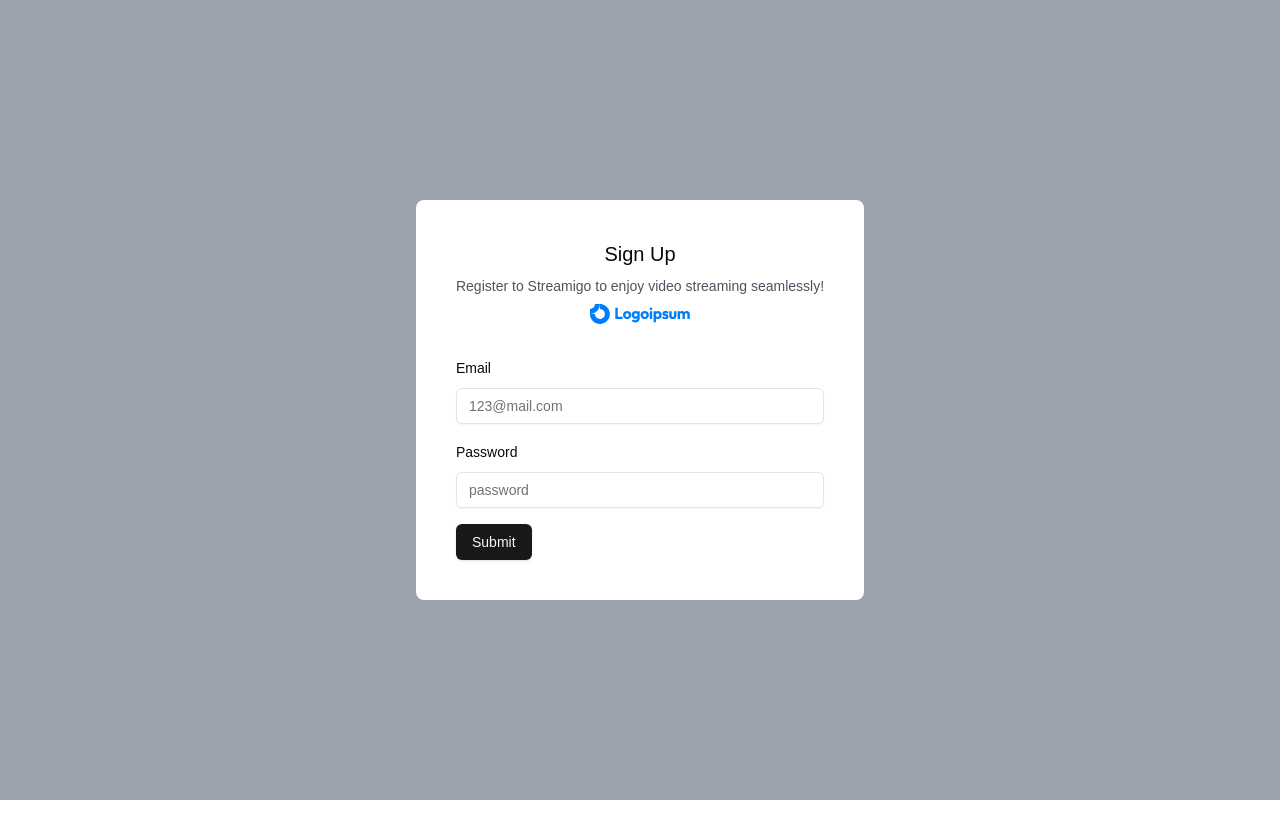
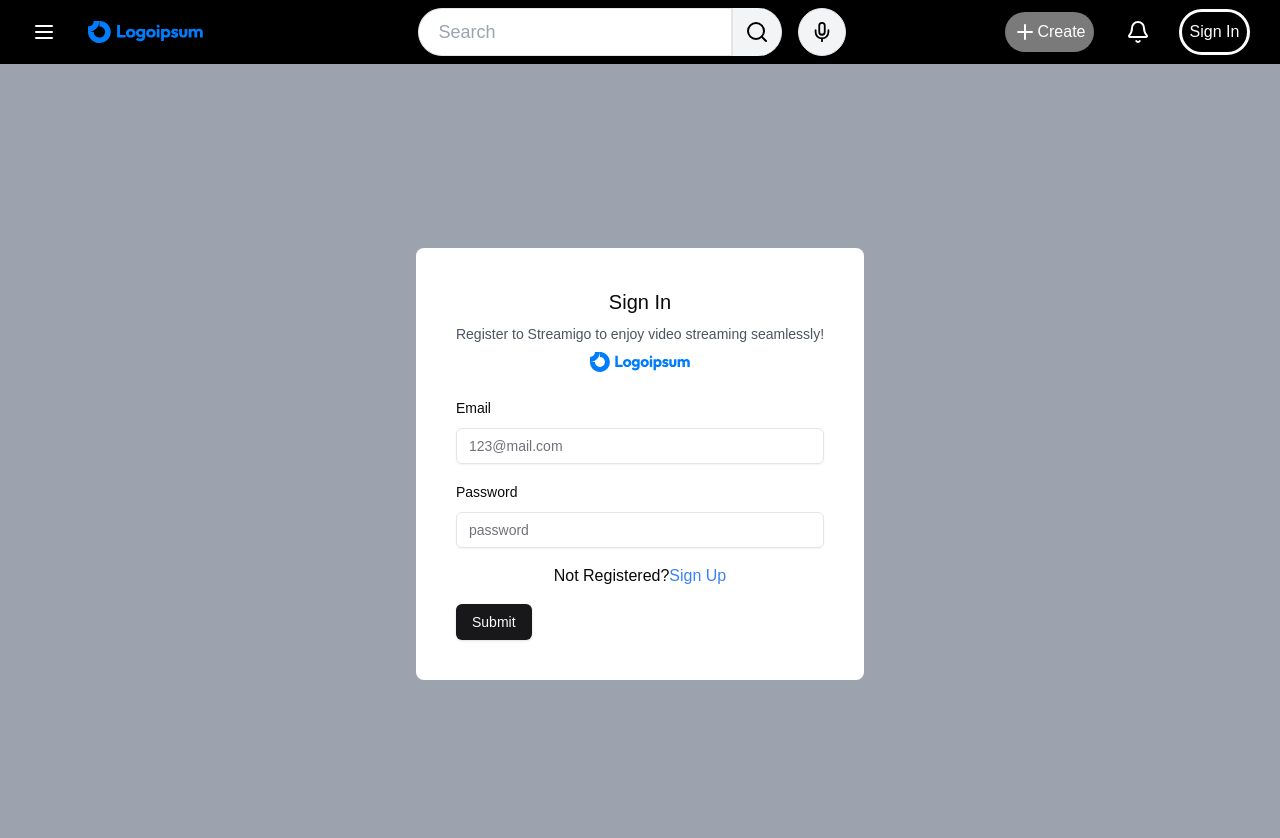
Before and after one commit to karan06p/Streamigo, a Next.js app in the folder frontend/: page /auth/sign-in in a window 1280 px wide. Shown: the top 838 px of the page. Before the commit the page ends 800 px from the top, so only its background shows below. Built offline with nearby package versions, Linux system fonts and the light colour scheme.

Commit message:
add VideoPage component; integrate Navbar into layout; update SignIn and SignUp forms with navigation links

```diff
--- /dev/null
+++ b/frontend/app/[videoId]/page.tsx
@@ -0,0 +1,11 @@
+export default async function VideoPage({
+    params,
+  }: {
+    params: Promise<{ videoId: number }>
+  }) {
+    return (
+        <div className="w-full h-screen bg-black">
+
+        </div>
+    )
+  }
--- a/frontend/app/layout.tsx
+++ b/frontend/app/layout.tsx
@@ -1,5 +1,6 @@
 import { Metadata } from "next";
 import "./globals.css";
+import Navbar from "@/components/Navbar";
 
 export const metadata: Metadata = {
   title: "Streamigo",
@@ -17,6 +18,7 @@ export default function RootLayout({
   return (
     <html lang="en">
       <body>
+        <Navbar />
       <main>
         {children}
       </main>
--- a/frontend/app/page.tsx
+++ b/frontend/app/page.tsx
@@ -99,7 +99,6 @@ export default function Home() {
 
   return (
     <div>
-      <Navbar />
       <div className="flex">
         <Sidebar />
         <div className="flex flex-wrap bg-black">
--- a/frontend/components/Form.tsx
+++ b/frontend/components/Form.tsx
@@ -15,6 +15,7 @@ import {
 import { Input } from "@/components/ui/input"
 import Image from "next/image";
 import { useRouter } from "next/navigation";
+import Link from "next/link";
 
 
 const SignUpFormSchema = z.object({
@@ -106,6 +107,7 @@ export function SignUpForm() {
             </FormItem>
           )}
         />
+        <p className="flex justify-center items-center">Not Registered? <Link href={"/auth/sign-in"} className="text-blue-500">Sign In</Link></p>
         <Button type="submit">Submit</Button>
       </form>
     </Form>
@@ -143,11 +145,11 @@ export function SignInForm(){
     }
 
     return (
-        <div className="w-full h-full flex flex-col items-center gap-y-8">
+        <div className="w-full h-full flex flex-col items-center gap-y-6">
         <Form {...form}>
             <div className="flex flex-col items-center gap-2">
 
-                <h2 className="text-xl">Sign Up</h2>
+                <h2 className="text-xl">Sign In</h2>
                 <p className="flex text-sm text-gray-800/80">Register to Streamigo to enjoy video streaming seamlessly!</p>
                 <Image src={logo} alt="logo" width={100} height={50} />
             </div>
@@ -178,6 +180,7 @@ export function SignInForm(){
             </FormItem>
           )}
         />
+        <p className="flex justify-center items-center">Not Registered? <Link href={"/auth/sign-up"} className="text-blue-500">Sign Up</Link></p>
         <Button type="submit">Submit</Button>
       </form>
     </Form>
--- a/frontend/components/Navbar.tsx
+++ b/frontend/components/Navbar.tsx
@@ -3,6 +3,7 @@ import { Bell, Menu, Mic, Plus, Search } from "lucide-react";
 import logo from "@/public/logo.svg";
 import Image from "next/image";
 import { Avatar, AvatarFallback, AvatarImage } from "./ui/avatar";
+import Link from "next/link";
 
 // TODOS:-
 // 1. Add functionality of toggling sidebar by clicking menu icon
@@ -28,16 +29,17 @@ const Navbar = () => {
         <Mic className="bg-gray-100 mx-4 text-black h-12 w-auto text-sm p-3 rounded-full border" />
       </div>
       <div className="w-1/5 flex justify-center gap-8 items-center">
-        <div className="bg-gray-100/50 w-1/4 rounded-3xl flex justify-center items-center p-2">
+        <div className="bg-gray-100/50 rounded-3xl flex justify-center items-center p-2">
           <Plus />
           Create
         </div>
 
         <Bell />
-        <Avatar>
+        {/* <Avatar>
           <AvatarImage src="https://github.com/shadcn.png" />
-          <AvatarFallback>CN</AvatarFallback>
-        </Avatar>
+          <AvatarFallback>Sign In</AvatarFallback>
+        </Avatar> */}
+        <Link href={"/auth/sign-in"} className="outline text-white p-2 rounded-3xl">Sign In</Link>
       </div>
     </nav>
   );
```
